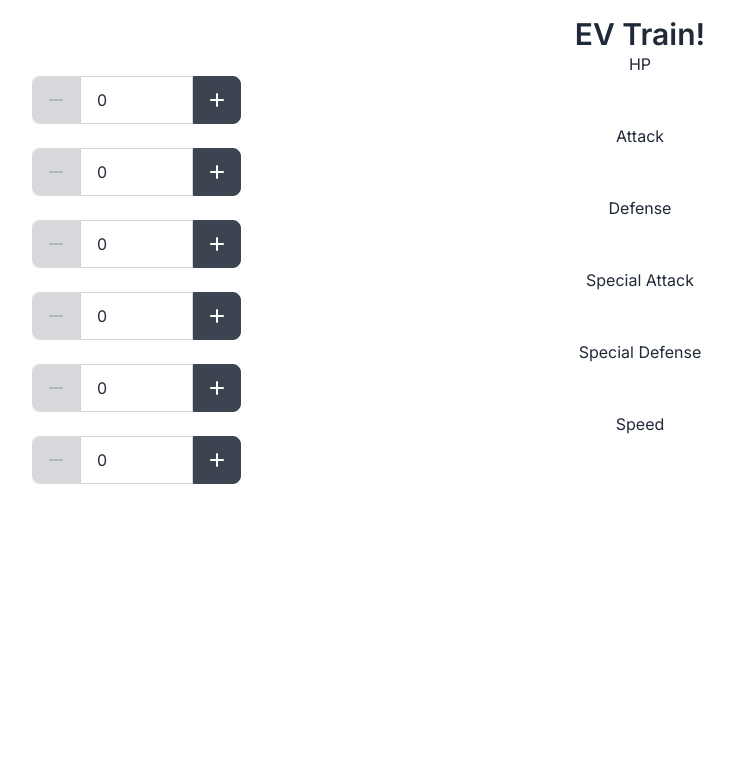
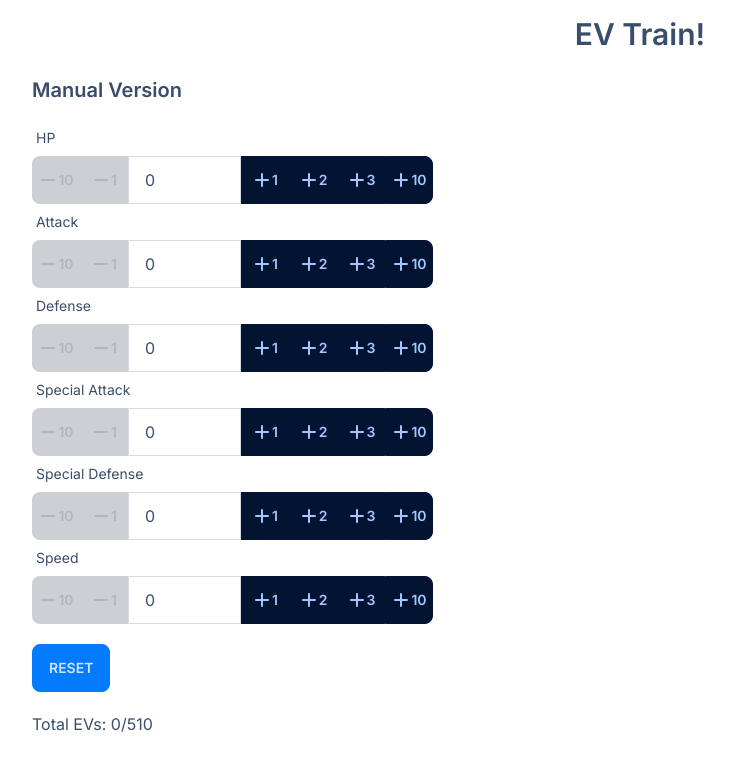
Before and after one commit to mluo24/evtrain, a Vue app: page / in a window 1280 px wide. Shown: the top 770 px of the page, without its empty margins (0-734 px from the left). Built offline with nearby package versions, Linux system fonts and the light colour scheme.

Commit message:
added multiple increment/decrement vals

```diff
--- a/src/components/Home.vue
+++ b/src/components/Home.vue
@@ -1,5 +1,11 @@
 <script setup lang="ts">
-import { ref, reactive } from 'vue'
+import { ref, reactive, computed } from 'vue'
+
+const MAX_EVS = 510
+const MAX_EVS_STAT = 255
+
+const decrements = [1, 10].reverse()
+const increments = [1, 2, 3, 10]
 
 const statsToString = {
   hp: 'HP',
@@ -41,18 +47,46 @@ const changeStatEV = (stat: string, amt: number) => {
       break
   }
 }
+
+const reset = () => {
+  const res = confirm('Are you sure you want to reset the EVs?')
+  if (res) {
+    statsCounter.hp = 0
+    statsCounter.attack = 0
+    statsCounter.defense = 0
+    statsCounter.specialAttack = 0
+    statsCounter.specialDefense = 0
+    statsCounter.speed = 0
+  }
+}
+
+const totalEVs = computed(() => {
+  return (
+    statsCounter.hp +
+    statsCounter.attack +
+    statsCounter.defense +
+    statsCounter.specialAttack +
+    statsCounter.specialDefense +
+    statsCounter.speed
+  )
+})
 </script>
 
 <template>
-  <div class="container my-4 text-center">
-    <h1 class="text-3xl font-bold">EV Train!</h1>
+  <div class="container my-4">
+    <h1 class="text-3xl font-bold mb-6 text-center">EV Train!</h1>
+    <h2 class="text-xl font-bold mb-4">Manual Version</h2>
     <div v-for="(value, key) in statsCounter" :key="key" class="form-control">
-      {{ statsToString[key] }}
+      <label class="label">
+        <span class="label-text">{{ statsToString[key] }}</span>
+      </label>
       <div class="input-group">
         <button
-          @click="changeStatEV(key, -1)"
+          v-for="d in decrements"
+          :key="d"
+          @click="changeStatEV(key, -d)"
           class="btn btn-square"
-          :disabled="value - 1 < 0"
+          :disabled="value - d < 0"
         >
           <svg
             xmlns="http://www.w3.org/2000/svg"
@@ -66,19 +100,22 @@ const changeStatEV = (stat: string, amt: number) => {
               clip-rule="evenodd"
             />
           </svg>
+          {{ d }}
         </button>
         <input
           type="number"
           :value="statsCounter[key]"
-          @input="(event: Event) => (statsCounter[key] = Number((event.target as HTMLInputElement).value))"
+          @input="(event) => (statsCounter[key] = Number((event.target as HTMLInputElement).value))"
           min="0"
-          max="255"
+          :max="MAX_EVS_STAT"
           class="input input-bordered"
         />
         <button
-          @click="changeStatEV(key, 1)"
+          v-for="i in increments"
+          :key="i"
+          @click="changeStatEV(key, i)"
           class="btn btn-square"
-          :disabled="value + 1 > 255"
+          :disabled="value + i > MAX_EVS_STAT || totalEVs + i > MAX_EVS"
         >
           <svg
             xmlns="http://www.w3.org/2000/svg"
@@ -92,8 +129,14 @@ const changeStatEV = (stat: string, amt: number) => {
               clip-rule="evenodd"
             />
           </svg>
+          {{ i }}
         </button>
       </div>
     </div>
+    <button class="block my-5 btn btn-primary" @click="reset">Reset</button>
+    Total EVs:
+    <span :class="{ 'text-red-500': totalEVs > MAX_EVS }">
+      {{ totalEVs }}/{{ MAX_EVS }}{{ totalEVs > MAX_EVS ? '; too many EVs!' : '' }}
+    </span>
   </div>
 </template>
--- a/tailwind.config.js
+++ b/tailwind.config.js
@@ -8,4 +8,8 @@ module.exports = {
     },
   },
   plugins: [require('daisyui')],
+  daisyui: {
+    themes: ['winter', 'night'],
+    darkTheme: 'night',
+  },
 }
```
